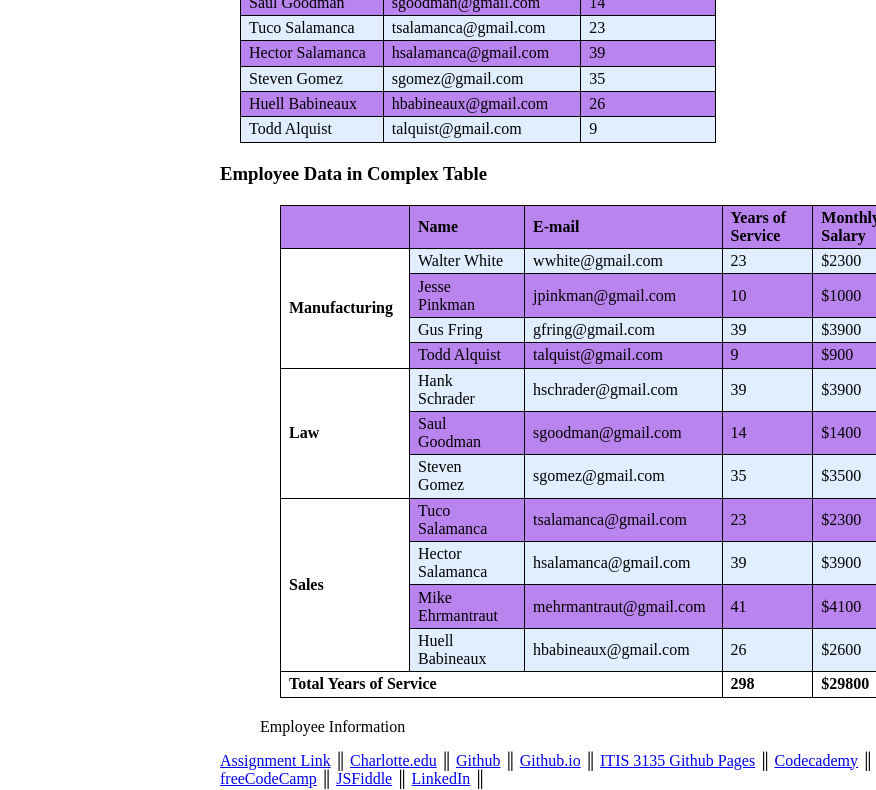
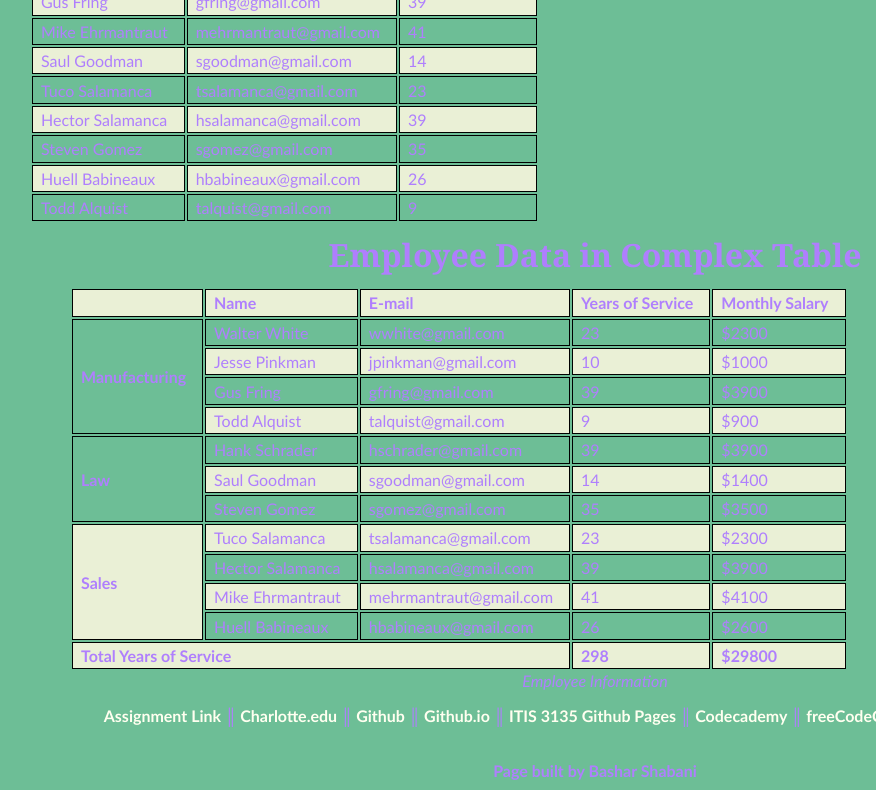
Before and after one commit to b0shy/bshabani-UNCC.github.io, a plain HTML site: page itis3135/tables.html in a window 1280 px wide. Shown: the part 627-1417 px from the top of the page, without its empty margins (45-921 px from the left). Drawn offline with Linux system fonts and the light colour scheme.

Commit message:
Activity 2

```diff
--- /dev/null
+++ b/itis3135/styles/Activity2.css
@@ -0,0 +1,37 @@
+body {
+    width: 750px;
+    margin: 0 auto;
+}
+
+table {
+    border-collapse: collapse;
+    margin: 20px;
+}
+
+thead {
+    background-color: rgb(0, 128, 0);
+}
+
+th,
+td {
+    border: 1px solid rgb(0, 0, 0);
+    padding: .2em 1em .2em .5em;
+    text-align: left;
+    vertical-align: middle;
+}
+
+.right {
+    text-align: right;
+}
+
+tr:nth-child(1){
+    background-color: rgba(137, 43, 226, 0.582);
+}
+
+tbody tr:nth-child(even) td {
+    background-color: rgb(225, 238, 255);
+}
+
+tbody tr:nth-child(odd) td {
+    background-color: rgba(137, 43, 226, 0.582);
+}
--- a/itis3135/styles/default.css
+++ b/itis3135/styles/default.css
@@ -1,37 +1,87 @@
-body {
-    width: 750px;
-    margin: 0 auto;
+body
+{
+	font-family:'Gill Sans', 'Gill Sans MT', Calibri, 'Trebuchet MS', sans-serif;
+	color: #af7ffd ;
+	background-color: #6dbe96;
+	margin-left: 75px;
+	margin-right: 75px;
 }
 
-table {
-    border-collapse: collapse;
-    margin: 20px;
+
+header, footer
+{
+	text-align: center;
+	color: #af7ffd ;
+	font-weight: bold;
 }
 
-thead {
-    background-color: rgb(0, 128, 0);
+h1, h2, h3
+{
+	color: #af7ffd ;
+	font-family: Cambria, Cochin, Georgia, Times, 'Times New Roman', serif;
+	text-align: center;
 }
 
-th,
-td {
-    border: 1px solid rgb(0, 0, 0);
-    padding: .2em 1em .2em .5em;
-    text-align: left;
-    vertical-align: middle;
+h3
+{
+	font-size: 200%;
+	line-height: 0px;
 }
 
-.right {
-    text-align: right;
+a
+{
+	text-decoration: none;
+	color:ivory;
 }
 
-tr:nth-child(1){
-    background-color: rgba(137, 43, 226, 0.582);
+a:hover
+{
+	text-decoration: overline underline;
 }
 
-tbody tr:nth-child(even) td {
-    background-color: rgb(225, 238, 255);
+
+figure
+{
+	text-align: center;
+
 }
 
-tbody tr:nth-child(odd) td {
-    background-color: rgba(137, 43, 226, 0.582);
+figcaption
+{
+	font-style: italic;
 }
+
+
+nav
+{
+	text-align: center;
+}
+
+thead , tfoot
+{
+	background-color: yellow;
+}
+
+th, td
+{
+	border: 1px solid black;
+	padding: .2em 1em .2em .5em;
+	text-align: left;
+	vertical-align: middle;
+}
+
+.right
+{
+	text-align: right;
+}
+.brown{
+	background-color: #6dbe96;
+	font-weight: bolder;
+	vertical-align: top;
+
+}
+
+tbody tr:nth-child(odd)
+{
+	background-color: rgb(234, 240, 214);
+}
```
